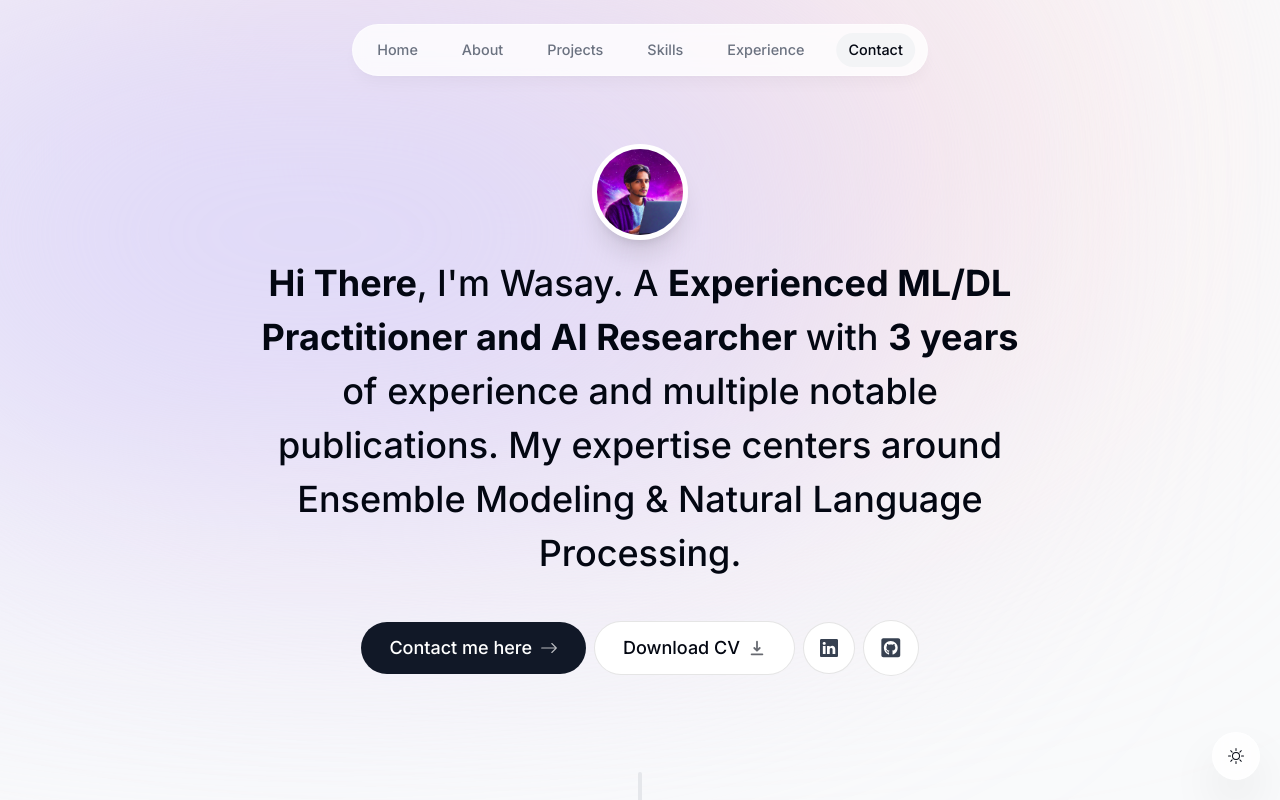
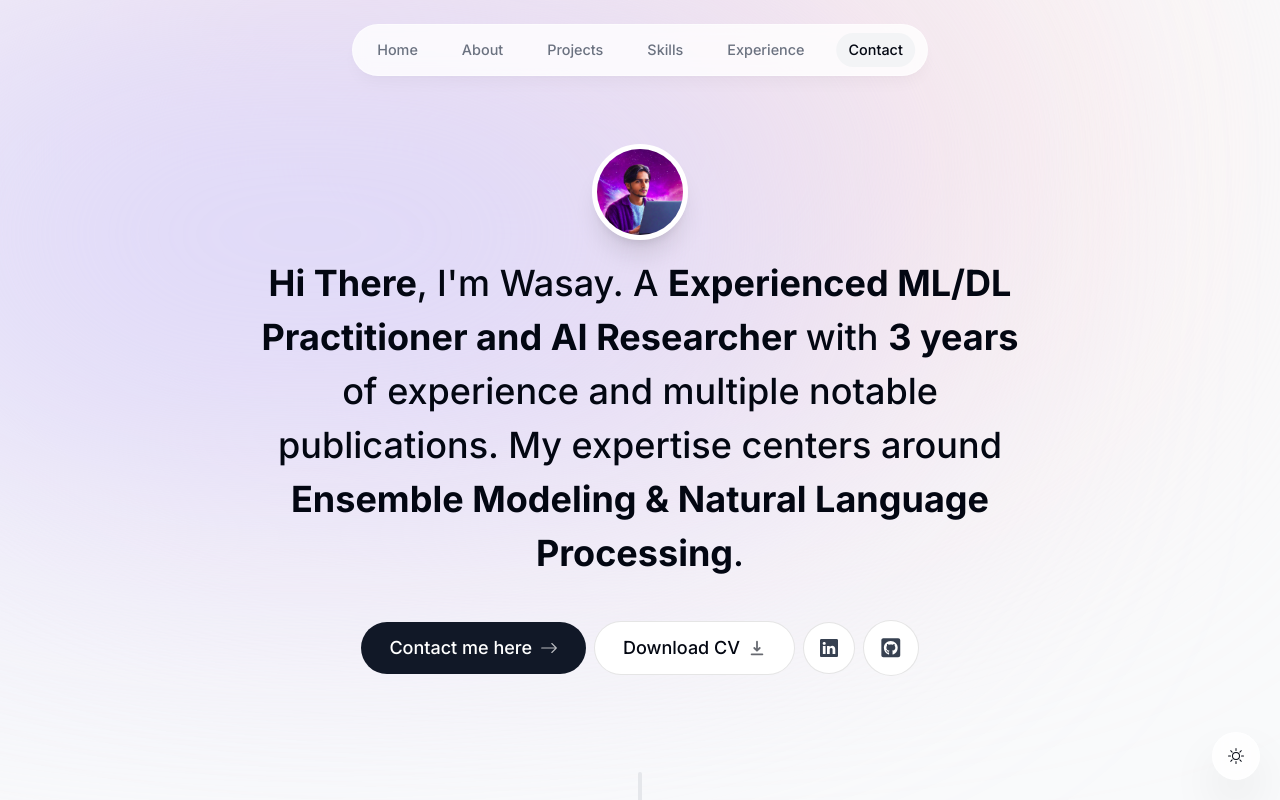
Before and after one commit to Wasay-Rana/Professional-Portfolio, a Next.js app: page / in a window 1280 px wide. Shown: the top 800 px of the page. Built offline with nearby package versions, Linux system fonts and the light colour scheme; no server answers.

Commit message:
FORGOT BOLDING TEXTTT :(

```diff
--- a/components/intro.tsx
+++ b/components/intro.tsx
@@ -64,7 +64,7 @@ export default function Intro() {
       >
         <span className="font-bold">Hi There</span>, I'm Wasay. A <span className="font-bold">Experienced ML/DL Practitioner and AI Researcher </span>
          with <span className="font-bold">3 years</span> of experience and multiple notable publications.
-        My expertise centers around <span className="bold">Ensemble Modeling & Natural Language Processing</span>.
+        My expertise centers around <span className="font-bold">Ensemble Modeling & Natural Language Processing</span>.
 
       </motion.h1>
 
```
